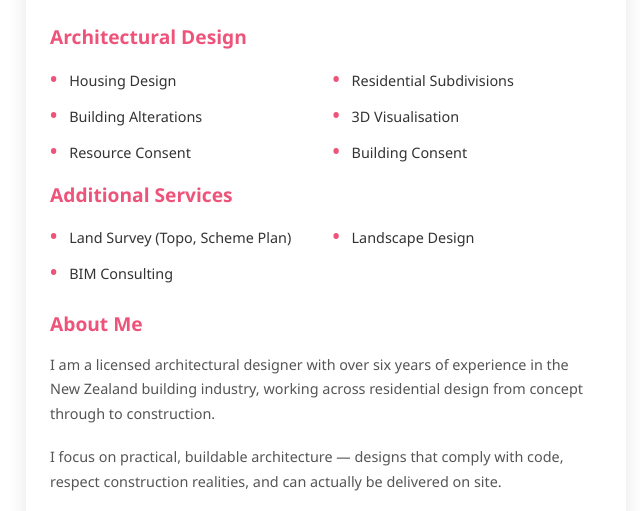
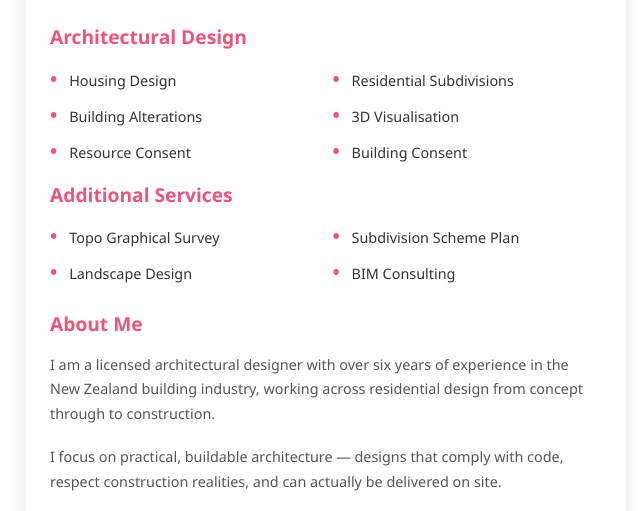
Before and after one commit to yinsu404/Little-Snake-Studio, a plain HTML site: page index.html in a window 1280 px wide. Shown: the part 271-782 px from the top of the page, without its empty margins (314-954 px from the left). Drawn offline with Linux system fonts and the light colour scheme.

Commit message:
Update index.html
Changed Additional Service Items

```diff
--- a/index.html
+++ b/index.html
@@ -148,7 +148,8 @@
 
             <h2>Additional Services</h2>
             <ul class="services-list">
-                <li>Land Survey (Topo, Scheme Plan)</li>
+                <li>Topo Graphical Survey</li>
+                <li>Subdivision Scheme Plan</li>
                 <li>Landscape Design</li>
                 <li>BIM Consulting</li>
             </ul>
```
